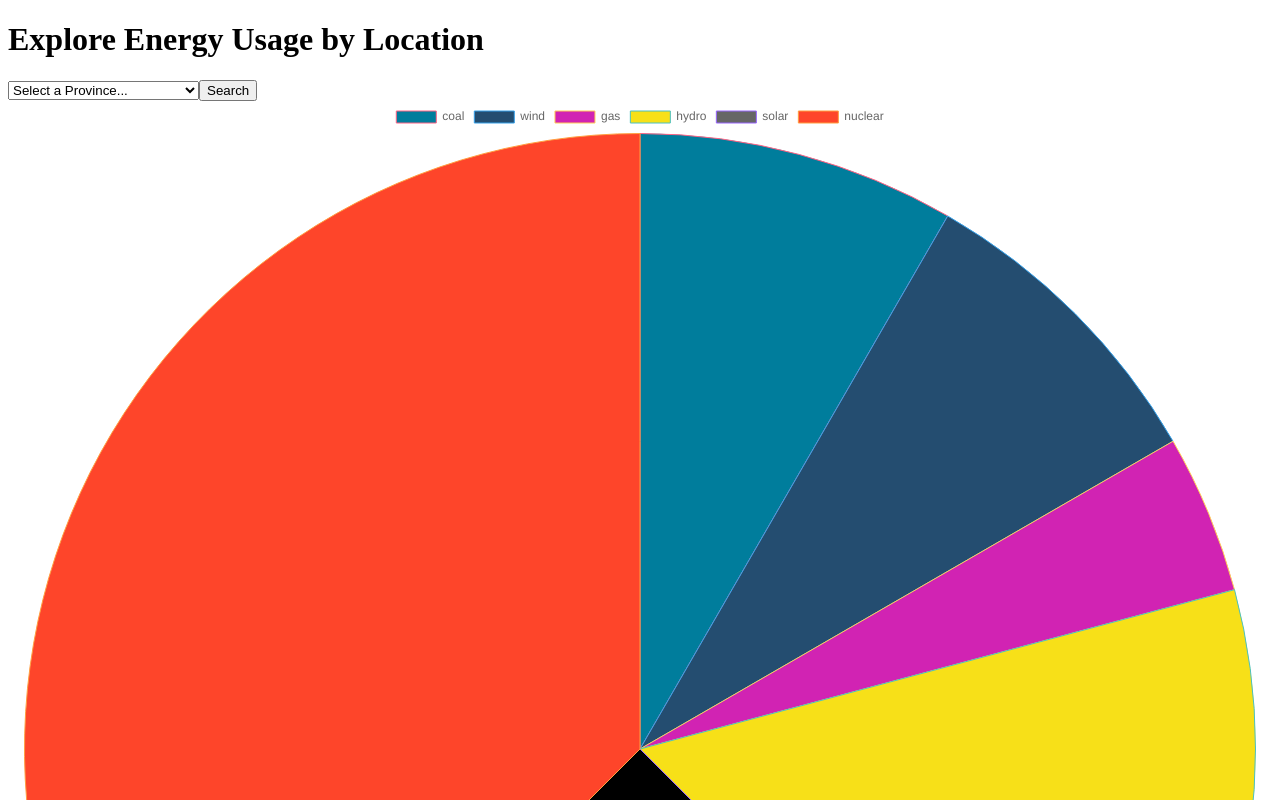
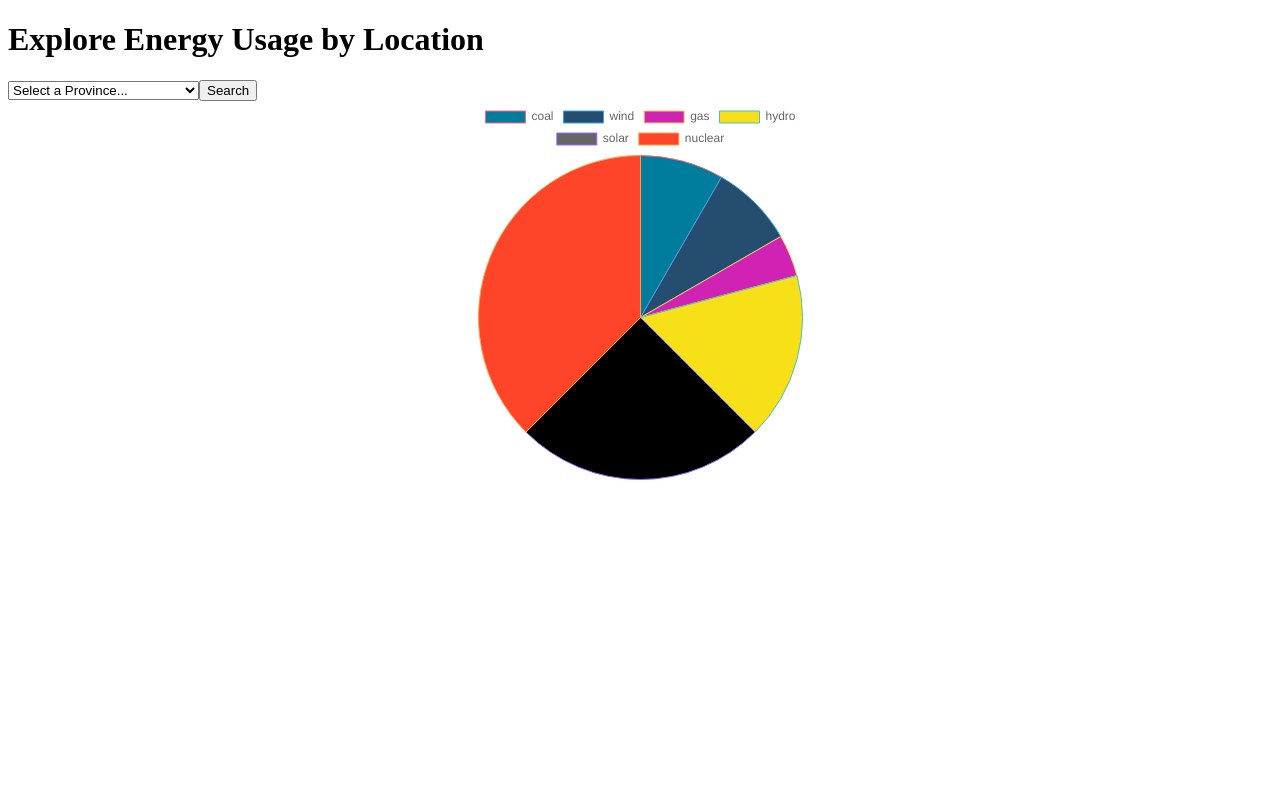
Before and after one commit to SyndicateGit/CheckYourSource, a React (Create React App) app: page / in a window 1280 px wide. Shown: the top 800 px of the page. Built offline with nearby package versions, Linux system fonts and the light colour scheme; no server answers.

Commit message:
styled graph

```diff
--- a/src/App.js
+++ b/src/App.js
@@ -8,11 +8,11 @@ import React, { useState, useEffect } from 'react';
 function App() {
   // SEARCH COMPONENT STUFF
   // State to store the search query
-  const[query, setQuery] = useState('CA-ON');
+  const[query, setQuery] = useState('CA-SK');
 
   // DISPLAY DATA COMPONENT STUFF
   // Json data to be passed to display data component
-  const [data, setData] = useState(null);
+  const [data, setData] = useState('');
 
     // Rerun api call when query updates
     useEffect(() => {
--- a/src/components/Graph.jsx
+++ b/src/components/Graph.jsx
@@ -30,7 +30,8 @@ datasets: [
  ]
 };
 const Graph = (props) => {
-    const api_data =props.data;
+    const api_data = props.data;
+    /* console.log(api_data.powerConsumptionBreakdown.coal); */
 
 return (
   <div id="pieChart">
--- a/src/styles/PieChart.css
+++ b/src/styles/PieChart.css
@@ -2,6 +2,7 @@
     display: flex;
     justify-content: center;
     align-content: center;
-    width: 100%;
-    height: 100%;
+    width: 30%;
+    height: 30%;
+    margin: auto;
 }
```
